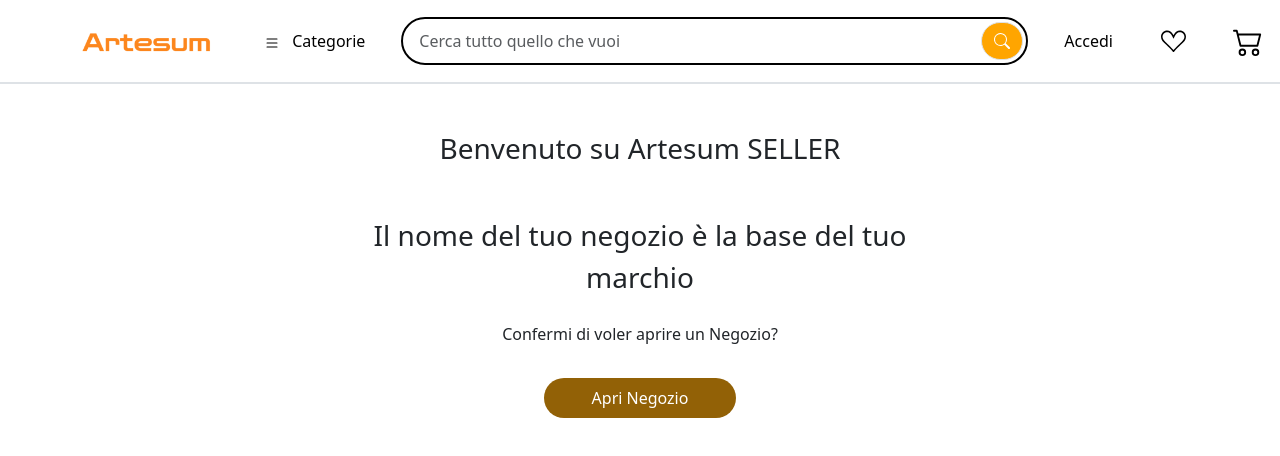
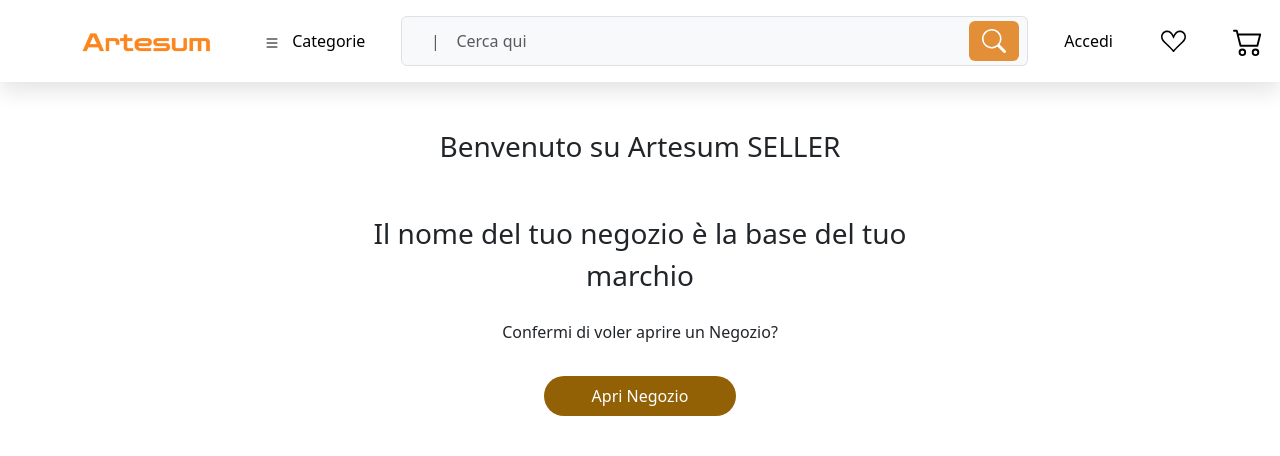
Before and after one commit to PJC90/Capstone-Frontend, a React (Vite) app: page /becomeseller in a window 1280 px wide. Shown: the top 456 px of the page. Built offline with nearby package versions, Linux system fonts and the light colour scheme.

Commit message:
search by name

```diff
--- a/src/App.css
+++ b/src/App.css
@@ -51,18 +51,6 @@
     transform: scale(1.05); /* Ingrossa leggermente il bottone al passaggio del mouse */
   }
 
-  .custom-input-group {
-    border: 2px solid black; /* Aggiungi un contorno nero */
-  }
-
-  .custom-input-group-text {
-    background-color: orange !important;
-    color: white !important;
-    margin: 3px;
-  }
-  .bg-header{
-    background: linear-gradient(to bottom, rgba(255, 251, 0, 0.479) 70%, transparent 30%);
-  }
   .bg-header-content-rx{
     background: linear-gradient(to right, #ffc400, rgba(255, 251, 0, 0.479) );
   }
@@ -88,3 +76,12 @@
   color: white !important; /* Cambia il colore del testo */
   border-radius: 5px !important; /* Arrotonda i bordi */
 }
+.search-custom:hover{
+  transform: scale(1.06);
+}
+.search-custom{
+  background-color: #E38F38 !important; /* Cambia il colore di sfondo */
+}
+.placeholder::placeholder {
+    color: #777777 !important;
+}
--- a/src/App.jsx
+++ b/src/App.jsx
@@ -10,6 +10,7 @@
 import ShopUpdate from './components/ShopUpdate'
 import UserUpdate from './components/UserUpdate'
 import ProductByCategory from './components/ProductByCategory'
+import ProductBySearch from './components/ProductBySearch'
 
 
 
@@ -24,6 +25,7 @@
       <Route path='/' element={<Homepage/>}/>
       <Route path='/product/:productId' element={<ProductDetail/>}/>
       <Route path='/category/:categoryId' element={<ProductByCategory/>}/>
+      <Route path='/searchwith' element={<ProductBySearch/>}/>
       <Route path="/shop/:shopId" element={<ShopDetail/>}/>
       <Route path="/becomeseller" element={<BecomeSeller/>}/>
       <Route path="/updateshop" element={<ShopUpdate/>}/>
--- a/src/components/CustomNavbar.jsx
+++ b/src/components/CustomNavbar.jsx
@@ -1,17 +1,19 @@
 import { useEffect, useState } from 'react';
 import { Button, Col, Dropdown, Form, InputGroup, Row} from 'react-bootstrap';
-import { List, Person, Search } from 'react-bootstrap-icons';
+import { Archive, BoxArrowDownLeft, BoxArrowLeft, ChatLeft, Gear, GearWideConnected, List, Person, Search, Star } from 'react-bootstrap-icons';
 import Container from 'react-bootstrap/Container';
 import Nav from 'react-bootstrap/Nav';
 import Navbar from 'react-bootstrap/Navbar';
 import Login from './Login';
-import { useNavigate } from 'react-router-dom';
+import {  useNavigate } from 'react-router-dom';
 
 function CustomNavbar() {
   const [modalShow, setModalShow] = useState(false);
   const [isLoggedIn, setIsLoggedIn] = useState(false);
   const [productCart, setProductCart] = useState([]);
   const [categories, setCategories] = useState([])
+  const [search, setSearch] = useState(``)
+  const [productBySearch, setProductBySearch] = useState([])
 
   const navigate = useNavigate();
 
@@ -57,6 +59,37 @@
     })
   }
 
+  const getProductStartWith = () => {
+    fetch(`http://localhost:3010/product/startWith?title=${search}`,{
+      headers:{Authorization:localStorage.getItem("tokenAdmin")}
+    })
+    .then((res)=>{
+      if(res.ok){
+        return res.json()
+      }else{
+        throw new Error("Errore nel ricevere prodotto in base al titolo")
+      }
+    })
+    .then((data)=>{
+      setProductBySearch(data)
+      console.log("Prodotti By Title:")
+      console.log(data)
+
+    })
+    .catch((err)=>{
+      console.log(err)
+    })
+  }
+
+  useEffect(() => {
+    if (productBySearch.length > 0) {
+      navigate('/searchwith', { state: { searchValue: productBySearch } });
+      console.log("productBySearch:")
+      console.log(productBySearch)
+    }
+  }, [productBySearch]);
+
+
   useEffect(() => {
     const isLoggedIn = localStorage.getItem("isLoggedIn");
     if (isLoggedIn === "true") {
@@ -86,7 +119,7 @@
 
   return (
     <>
-    <Navbar expand="lg" className="border-2 border-bottom" >
+    <Navbar expand="lg" className="fixed-top sticky-top bg-white" style={{ boxShadow: "0px 10px 20px 0px rgba(0,0,0,0.1), 0px 4px 8px 0px rgba(0,0,0,0.01)" }}>
       <Container className='mt-2 mb-2'>
       <Row className='w-100 d-flex flex-nowrap align-items-center'>
 {/*--------------------------------------------- LOGO ARTESUM ----------------------------------------------------*/}
@@ -113,16 +146,22 @@
         </Col>
 {/*------------------------------------------------ INPUT ----------------------------------------------------*/}
         <Col xs={7}>
-          <InputGroup size="md" className="custom-input-group rounded-pill bg-white ">
-            <Form.Control
-                  placeholder='Cerca tutto quello che vuoi'
-                  aria-label="Large"
-                  aria-describedby="inputGroup-sizing-sm"
-                  className="m-1 rounded-pill border border-0"
-                />
-            <InputGroup.Text id="inputGroup-sizing-lg" className="custom-input-group-text rounded-pill" style={{ cursor: 'pointer' }}><Search/></InputGroup.Text>
-            </InputGroup>
-            </Col>
+         <InputGroup >
+            <Form.Control className="bg-body-tertiary "
+              aria-label="Recipient's username"
+              aria-describedby="basic-addon2"
+              placeholder='    |    Cerca qui'
+                value={search}
+                onChange={(e)=>{setSearch(e.target.value)}}
+            />
+                <Button onClick={()=>{
+                  getProductStartWith();
+
+                  }} className='bg-body-tertiary border border-start-0 pe-2 py-1'>
+                <Search className='fs-1 p-2 rounded-2 fw-bold search-custom' style={{width:"50px"}}/>
+                </Button>
+      </InputGroup>
+        </Col>
 {/*------------------------------------------------ ACCEDI ----------------------------------------------------*/}
     <Col >
             {isLoggedIn ?(
@@ -132,10 +171,14 @@
             <Person style={{width:'30px', height:'30px'}}/>
             </Dropdown.Toggle>
                 <Dropdown.Menu>
-                  <Dropdown.Item >Action</Dropdown.Item>
-                  <Dropdown.Item onClick={()=>{navigate("/updateuser")}}>Gestione Profilo</Dropdown.Item>
-                  <Dropdown.Item onClick={()=>{navigate("/updateshop")}}>Gestione Negozio</Dropdown.Item>
-                  <Dropdown.Item onClick={handleLogout}>Log out</Dropdown.Item>
+                  <Dropdown.Item ><Archive className='me-2'/>Aquisti</Dropdown.Item>
+                  <Dropdown.Item ><Star className='me-2'/>Recensioni</Dropdown.Item>
+                  <Dropdown.Item ><ChatLeft className='me-2'/>Messaggi</Dropdown.Item>
+                  <Dropdown.Divider />
+                  <Dropdown.Item onClick={()=>{navigate("/updateuser")}}><Gear className='me-2'/>Gestione Profilo</Dropdown.Item>
+                  <Dropdown.Item onClick={()=>{navigate("/updateshop")}}><GearWideConnected className='me-2'/>Gestione Negozio</Dropdown.Item>
+                  <Dropdown.Divider />
+                  <Dropdown.Item onClick={handleLogout}><BoxArrowLeft className='me-2'/>Log out</Dropdown.Item>
                 </Dropdown.Menu>
           </Dropdown>
             ):(
--- a/src/components/Header.jsx
+++ b/src/components/Header.jsx
@@ -27,7 +27,7 @@
         getCategory();
     },[]);
     return(
-        <div className="bg-header">
+        <div>
             <h1 className="d-flex justify-content-center fs-3 p-3">Qui trovi solo prodotti unici, sostieni i maker indipendenti!</h1>
         <Container className="py-2">
       <Row className="justify-content-center">
--- /dev/null
+++ b/src/components/ProductBySearch.jsx
@@ -0,0 +1,26 @@
+import { Col, Container, Row } from "react-bootstrap";
+import { useLocation } from "react-router-dom";
+
+function ProductBySearch(){
+    const location = useLocation();
+    console.log('OGGETTO LOCATION', location)
+    const { searchValue } = location.state ;
+    console.log("searchValue:")
+    console.log(searchValue)
+
+
+    return(
+        <Container>
+            <Row>
+{searchValue && searchValue.map((product, i)=>{
+    return(
+        <Col key={i}>
+        <h1>{product.title}</h1>
+        </Col>
+    )
+})}
+</Row>
+        </Container>
+    )
+}
+export default ProductBySearch
```
